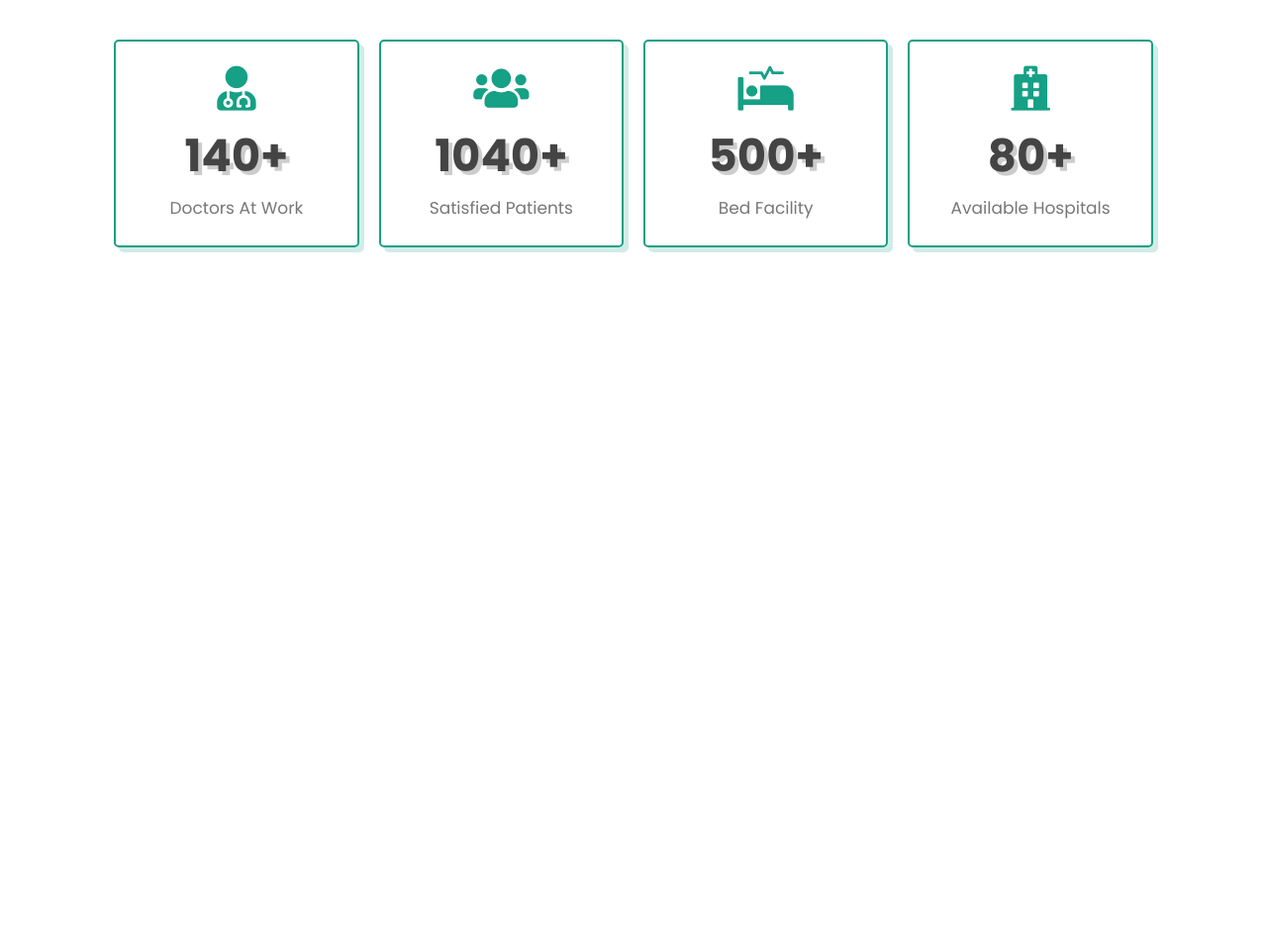
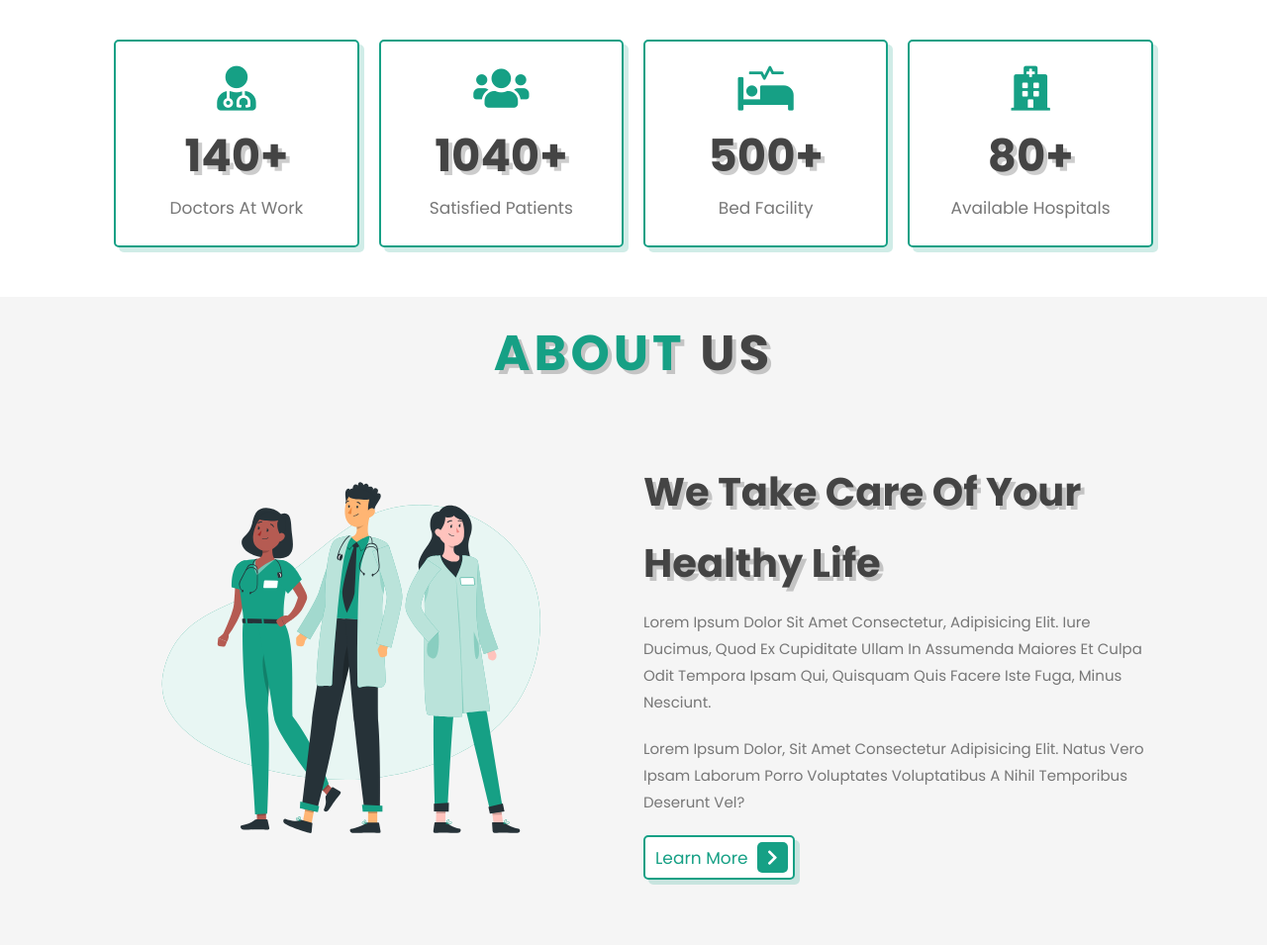
Before and after one commit to laxuac/cool-templete, a plain HTML site: page index.html in a window 1280 px wide. Shown: the part 652-1607 px from the top of the page at 99% size. Before the commit the page ends 952 px from the top, so only its background shows below. Drawn offline with Linux system fonts and the light colour scheme.

Commit message:
about section completed

```diff
--- a/index.html
+++ b/index.html
@@ -69,7 +69,28 @@
 
     </section>
 
+    <section class="about" id="about">
 
+        <h1 class="heading"> <span>about</span> us </h1>
+
+        <div class="row">
+
+            <div class="image">
+                <img src="images/about-img.svg" alt="">
+            </div>
+
+            <div class="content">
+                <h3>we take care of your healthy life</h3>
+                <p>Lorem ipsum dolor sit amet consectetur, adipisicing elit. Iure ducimus, quod ex cupiditate ullam in
+                    assumenda maiores et culpa odit tempora ipsam qui, quisquam quis facere iste fuga, minus nesciunt.</p>
+                <p>Lorem ipsum dolor, sit amet consectetur adipisicing elit. Natus vero ipsam laborum porro voluptates
+                    voluptatibus a nihil temporibus deserunt vel?</p>
+                <a href="#" class="btn"> learn more <span class="fas fa-chevron-right"></span> </a>
+            </div>
+
+        </div>
+
+    </section>
 
 </body>
 </html>
--- a/style.css
+++ b/style.css
@@ -194,3 +194,39 @@ section:nth-child(even) {
     font-size: 1.7rem;
     color: var(--light-color);
 }
+
+
+
+
+.about .row {
+    display: flex;
+    align-items: center;
+    flex-wrap: wrap;
+    gap: 2rem;
+}
+
+.about .row .image {
+    flex: 1 1 45rem;
+}
+
+.about .row .image img {
+    width: 100%;
+}
+
+.about .row .content {
+    flex: 1 1 45rem;
+}
+
+.about .row .content h3 {
+    color: var(--black);
+    text-shadow: var(--text-shadow);
+    font-size: 4rem;
+    line-height: 1.8;
+}
+
+.about .row .content p {
+    color: var(--light-color);
+    padding: 1rem 0;
+    font-size: 1.5rem;
+    line-height: 1.8;
+}
```
Also changed, not shown: images/about-img.svg (added).
